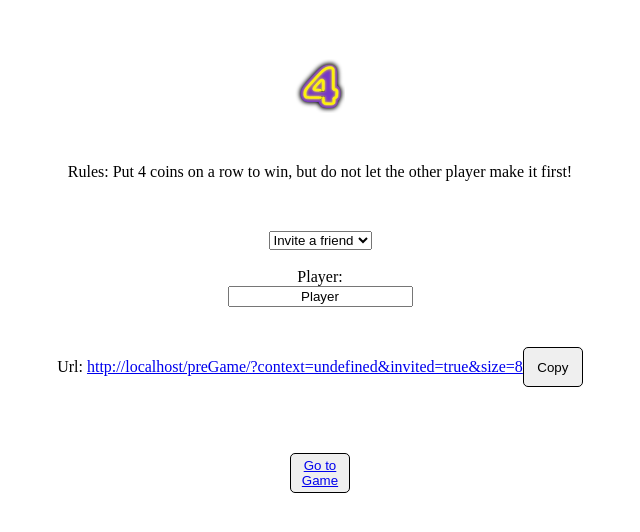
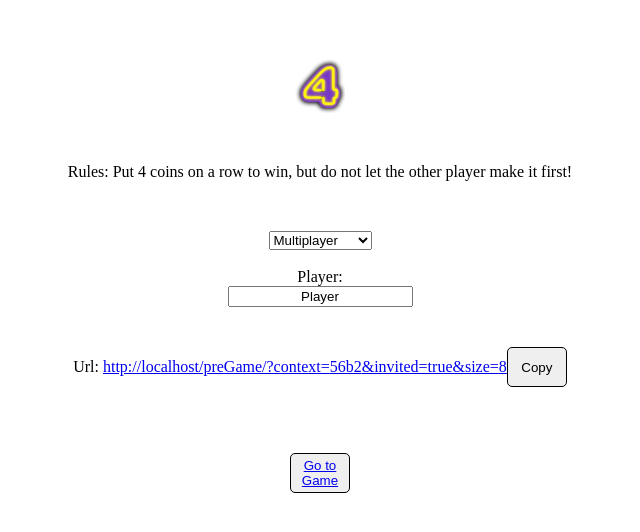
Before and after one commit to TadeoCuchman/cuatroEnFila, a React (Vite) app in the folder cuatroEnFila/: page / in a window 1280 px wide. Shown: the part 142-674 px from the top of the page, without its empty margins (330-970 px from the left). Built offline with nearby package versions, Linux system fonts and the light colour scheme.

Commit message:
fix copy button

```diff
--- a/cuatroEnFila/src/Components/Home.jsx
+++ b/cuatroEnFila/src/Components/Home.jsx
@@ -23,12 +23,11 @@ const style = {
 const Home = ({players, setPlayers, context, mode, setMode}) => {
     const [game, setGame] = useState(null);
     const [size, setSize] = useState(8);
-    const [linkUrl, setLinkUrl] = useState('');
+    const [linkUrl, setLinkUrl] = useState(`${window.location.origin}/preGame/?context=${context}&invited=true&size=${size}`);
 
 
     useEffect(() => {
-      console.log(context)
-     setLinkUrl(window.location.origin + `/preGame/?context=${context}&invited=true&size=${size}`)
+
     }, [])
 
 
@@ -55,8 +54,8 @@ const Home = ({players, setPlayers, context, mode, setMode}) => {
           <br />
           <br /> */}
             <select onChange={(e) => setMode(e.target.value)}>
+                <option>Multiplayer</option>
                 <option>Invite a friend</option>
-                <option>Multiplayer</option>
     {/*             <option>Online</option> */}
             </select>
             <br />
@@ -70,12 +69,15 @@ const Home = ({players, setPlayers, context, mode, setMode}) => {
                 setPlayers([...players]);
                 }}
             />
-            {mode === "Invite a friend" ? <span>Url: <Link to={{ pathname: '/preGame', search: `?context=${context}&invited=true&size=${size}` }} target="_blank">{linkUrl}</Link><button onClick={(event) => {
+            {mode === "Invite a friend" ? <span>Url: <Link to={{ pathname: '/preGame', search: `?context=${context}&invited=true&size=${size}` }} target="_blank">{window.location.origin}/preGame/?context={context}&invited=true&size={size}</Link><button onClick={(event) => {
               // Prevent the link from navigating to a new page
               event.preventDefault();
-              // Copy the link URL to the clipboard
-              navigator.clipboard.writeText(linkUrl);
-            }}>Copy</button></span> : ''}
+
+              // Copy the link URL to the clipboard if the Clipboard API is available
+              if (navigator.clipboard) {
+                navigator.clipboard.writeText(linkUrl);
+              }
+            }}> Copy </button></span> : ''}
             {mode === "Multiplayer" ? (
                 <>
                 <span>Player2:</span>
```
